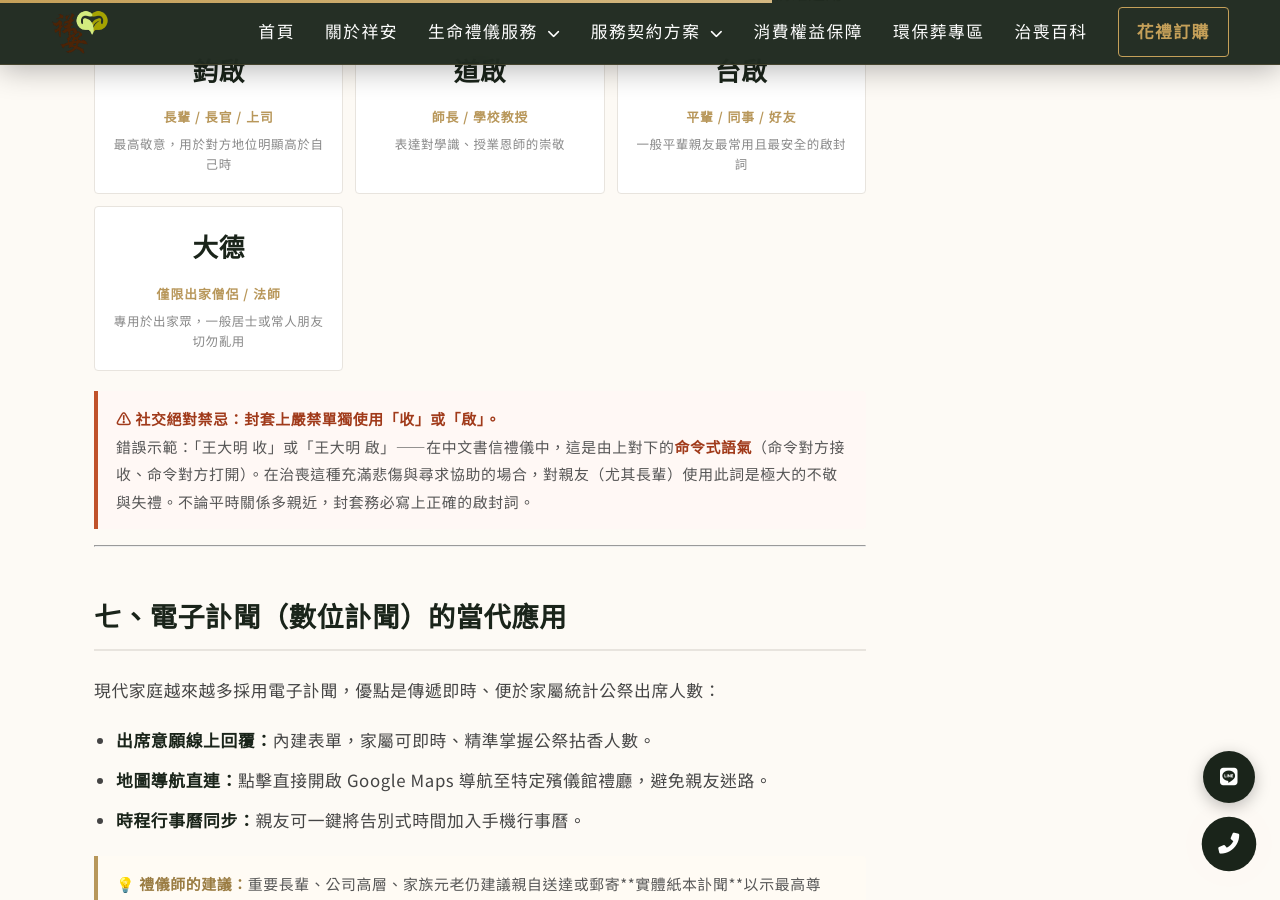
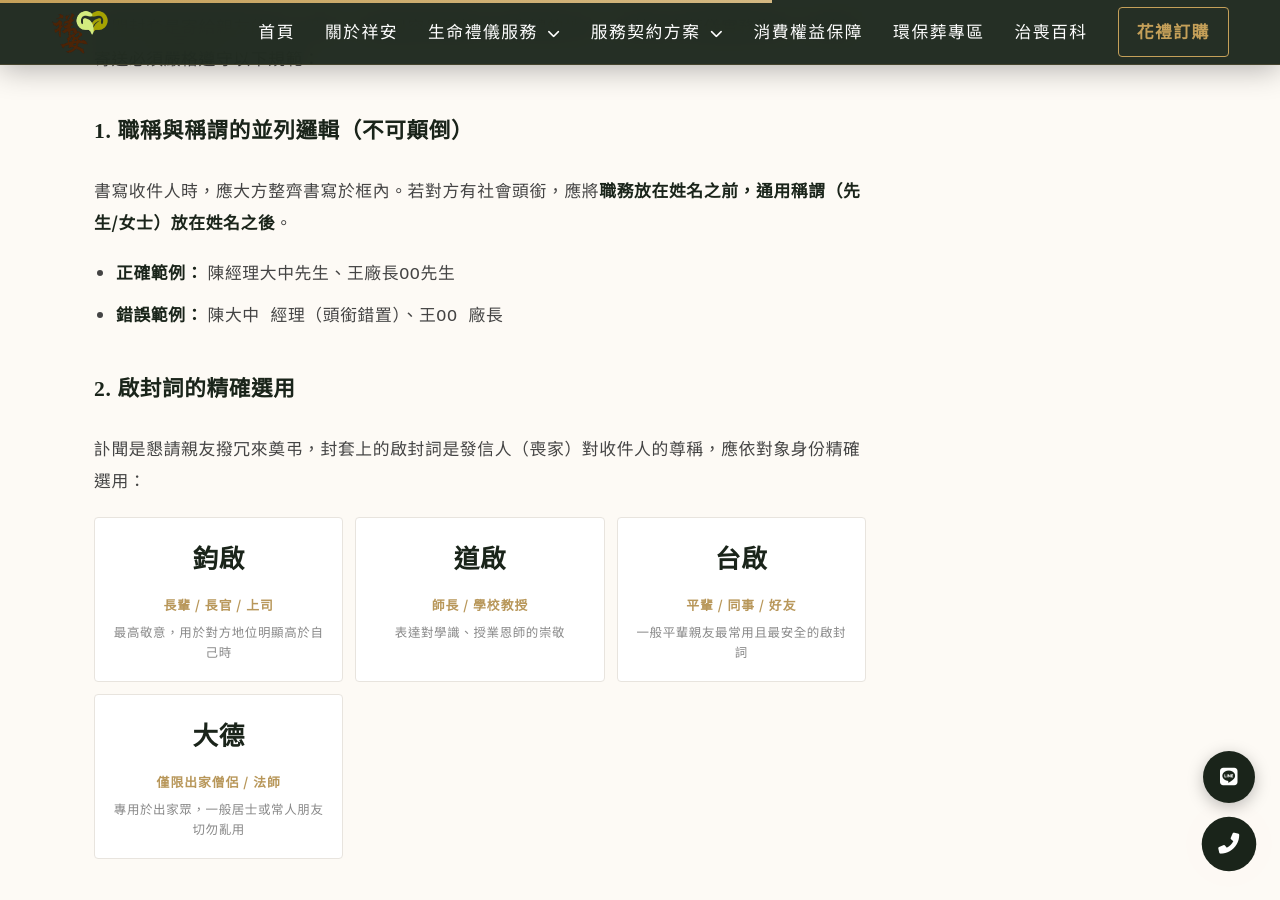
Before and after one commit to Shiangan/Shiangan, a Jekyll site: the page built from _posts/2026-02-24-article-fuwen.md, in a window 1280 px wide and 900 px high, scrolled down 5314 px. Built offline with Jekyll 4.4.1, drawn with Linux system fonts in a browser that asks for light colours; some web fonts are replaced; some of the changed text lies outside the part shown.

Commit message:
Update 2026-02-24-article-fuwen.md

```diff
--- a/_posts/2026-02-24-article-fuwen.md
+++ b/_posts/2026-02-24-article-fuwen.md
@@ -3,7 +3,7 @@
 title: "【訃聞寫法完全指南】稱謂對照、同婚具名、宗教格式與封套啟封詞禁忌"
 date: 2026-02-24 09:00:00 +0800
 category: 禮俗禁忌
-description: "訃聞怎麼寫才不失禮？祥安生命禮儀師完整解析：享壽享年得年用法、顯考顯妣稱謂、孤子哀子具名順序、同性配偶護喪夫妻具名、佛道基督宗教格式差異，以及封套鈞啟台啟道啟用法。"
+description: "訃聞怎麼寫才不失禮？祥安生命禮儀師完整解析：享壽享年得年、耆壽嵩壽用法、顯考顯妣稱謂、孤子哀子具名順序、同性配偶護喪夫妻具名、佛道基督宗教格式差異，以及封套不聯名、不寄掛號等重大禁忌。"
 permalink: /article-fuwen.html
 image: /images/article-fuwen-ultimate.jpg
 robots: "index, follow"
@@ -16,10 +16,10 @@
     answer: "這稱為「挪抬」，是中文書信禮節的最細緻表現。凡提及逝者尊稱（如「先考」、「先慈」）或其靈魂相關詞語時，字前空一格，代表對其靈魂的尊崇與禮敬。現代訃聞多已省略，但正式訃聞仍建議遵循。"
   - question: "封套上該寫「收」還是「啟」？"
     answer: "兩者皆不可單獨使用。「收」是命令受信者接收，「啟」是命令其打開，語氣粗魯直接，對收件人（尤其長輩）極為失禮。正確做法：對長輩寫「鈞啟」，對平輩寫「台啟」，對師長寫「道啟」。"
-  - question: "父親和母親過世的訃聞稱謂有什麼不同？"
-    answer: "依古禮，無父稱「孤」，無母稱「哀」。父親過世、母親仍在，子女自稱「孤子」；母親過世、父親仍在，子女自稱「哀子」；若父母皆已故（不論本次是哪位長輩圓滿），子女則統稱「孤哀子」。"
-  - question: "享壽、享年、得年怎麼分？"
-    answer: "傳統以虛歲計算：80 歲以上稱「高壽」，60 至 79 歲稱「享壽」，30 至 59 歲稱「享年」，30 歲以下英年早逝則稱「得年」。現代基於對家屬體恤，30歲以下（含幼童）實務上多通用「得年」，較少使用刺心的「行年」或「存年」。"
+  - question: "訃聞封套可以寫「OOO 先生女士一同」或「闔府統請」嗎？"
+    answer: "絕對不可以。訃聞封套秉持「不聯名」鐵律，一次只能填寫一人（如：陳經理大中先生），不可聯名、不可寫闔府、不可寫全家。這是為了避免將治喪的悲傷與凶事成雙帶給親友，以示謙遜與體貼。"
+  - question: "享壽、享年、得年、耆壽、嵩壽怎麼分？"
+    answer: "傳統以虛歲計算：100歲以上稱「享嵩壽」，90至99歲稱「享耆壽」，80至89歲稱「高壽」，60至79歲稱「享壽」，30至59歲稱「享年」，30 歲以下則稱「得年」。現代基於對家屬體恤，30歲以下（含幼童）實務上多通用「得年」。"
   - question: "什麼是「喜喪」？可以用紅色訃聞嗎？"
     answer: "喜喪指逝者福壽雙全（通常指 80 歲以上、子孫滿堂）的情況，訃聞可使用「粉紅色紙」（俗稱紅帖）。但有一個重要禁忌：若逝者仍有「父母、祖父母等長輩在世」，或是留有「白髮人送黑髮人（子女先亡）」的遺憾，即使年過 80 歲，也絕對不可選用紅帖。"
 ---
@@ -202,20 +202,29 @@
 }
 </style>
 
-<!-- 引言 -->
 <div class="article-lead">
-    訃聞不只是一紙通知，它是一份深刻的生命紀實，每一個稱謂、字體與標點都承載著對逝者的尊敬與對親友的古禮。<strong>國家認證禮儀師團隊</strong>帶您深入探索訃聞中最容易被忽略卻最重要的細節：從年齡稱謂到同婚具名，從宗教格式到封套禁忌，一篇掌握所有關鍵，讓治盛文書毫無缺漏。
+    訃聞不只是一紙通知，它是一份深刻的生命紀實，每一個稱謂、字體與郵寄細節都承載著對逝者的尊敬與對親友的古禮。<strong>國家認證禮儀師團隊</strong>帶您深入探索訃聞中最容易被忽略卻最重要的細節：從百歲嵩壽稱謂到同婚具名，從宗教格式到封套「不聯名」禁忌，一篇掌握所有關鍵，讓治喪文書毫無缺漏。
 </div>
 
-## 一、年齡稱謂：享壽、享年、得年的正確用法
+## 一、年齡稱謂：從得年到嵩壽的正確用法
 
-訃聞中的年齡稱謂依逝者去世年齡而定，傳統以<strong>虛歲</strong>計算。使用錯誤的稱謂往往會顯得不夠莊重。
+訃聞中的年齡稱謂依逝者去世年齡而定，傳統以<strong>虛歲</strong>計算。隨著現代醫療發達、人瑞變多，超高齡逝者的稱謂分級更顯莊重：
 
 <div class="term-grid">
     <div class="term-card">
+        <span class="term-card__word">享嵩壽</span>
+        <span class="term-card__range">100 歲以上</span>
+        <p>百歲人瑞專用，象徵如嵩山之高、福壽齊天</p>
+    </div>
+    <div class="term-card">
+        <span class="term-card__word">享耆壽</span>
+        <span class="term-card__range">90 — 99 歲</span>
+        <p>九旬高齡圓滿者專用，彰顯德高望重與長壽</p>
+    </div>
+    <div class="term-card">
         <span class="term-card__word">高壽</span>
-        <span class="term-card__range">80 歲以上</span>
-        <p>福壽雙全之最高褒稱，子孫滿堂者可搭配「喜喪」禮俗</p>
+        <span class="term-card__range">80 — 89 歲</span>
+        <p>福壽雙全之褒稱，子孫滿堂者可搭配「喜喪」禮俗</p>
     </div>
     <div class="term-card">
         <span class="term-card__word">享壽</span>
@@ -385,9 +394,17 @@
 
 ---
 
-## 六、封套社交學：第一道門的社交禮儀
+## 六、封套社交學：第一道門的實務與禁忌
 
-訃聞封套是寄給親友的第一印象，啟封詞的選擇直接影響收件者的感受，必須依對象身份精確選用。
+訃聞封套是寄給親友的第一印象，也是最容易因粗心而失禮的地方。依據全台葬儀實務指南，書寫與寄送必須嚴格遵守以下規範：
+
+### 1. 職稱與稱謂的並列邏輯（不可顛倒）
+書寫收件人時，應大方整齊書寫於框內。若對方有社會頭銜，應將**職務放在姓名之前，通用稱謂（先生/女士）放在姓名之後**。
+- **正確範例：** `陳經理大中先生`、`王廠長OO先生`
+- **錯誤範例：** `陳大中 經理`（頭銜錯置）、`王OO 廠長`
+
+### 2. 啟封詞的精確選用
+訃聞是懇請親友撥冗來奠弔，封套上的啟封詞是發信人（喪家）對收件人的尊稱，應依對象身份精確選用：
 
 <div class="salutation-grid">
     <div class="salutation-card">
@@ -412,9 +429,15 @@
     </div>
 </div>
 
+### 3. 封套三大絕對禁忌
+
 <div class="warn-box">
-    <strong>⚠ 社交絕對禁忌：封套上嚴禁單獨使用「收」或「啟」。</strong><br>
-    錯誤示範：「王大明 收」或「王大明 啟」——在中文書信禮儀中，這是由上對下的<strong>命令式語氣</strong>（命令對方接收、命令對方打開）。在治喪這種充滿悲傷與尋求協助的場合，對親友（尤其長輩）使用此詞是極大的不敬與失禮。不論平時關係多親近，封套務必寫上正確的啟封詞。
+    <strong>❌ 禁忌一：嚴禁單獨寫「收」或「啟」</strong><br>
+    在中文書信禮儀中，單名一個「收」或「啟」是居高臨下的<strong>命令式語氣</strong>（命令對方接收、命令對方打開）。喪家此時處於低位，對親友使用此詞是極大的不敬。<br><br>
+    <strong>❌ 禁忌二：絕對不可聯名（不寫閣府、不寫一同）</strong><br>
+    傳統郵寄訃聞實務上，**一個封套只填寫一人姓名**（不可寫「王大明先生 夫人 闔府統請」或「王大明先生女士一同」）。聯名或闔府意指「凶事成雙、邀請全家參與喪事」，為免親友忌諱，必須一人一封，或僅針對代表者寄送，以示謙恭與體貼。<br><br>
+    <strong>❌ 禁忌三：不可使用訂書針裝訂、不寄掛號信</strong><br>
+    訃聞封套在封口時應用膠水黏貼，**不可使用訂書針**（易刺傷郵差與親友，極不禮貌）。此外，訃聞寄送**一律採平信（或大宗平信）**，絕對不寄掛號信。因掛號信若無人收件，親友必須親自跑郵局憑通知單「招領領取治喪信件」，在民俗上會讓人覺得「強迫觸霉頭」，實務上應多加注意。
 </div>
 
 ---
@@ -428,4 +451,28 @@
 - **時程行事曆同步：**親友可一鍵將告別式時間加入手機行事曆。
 
 <div class="tip-box">
-    <strong>💡 禮儀師的建議：</strong>重要長輩、公司高層、家族元老仍建議親自送達或郵寄**實體紙本訃聞**以示最高尊崇；同儕平輩、遠方親友則可運用**電子訃聞**輔助，效率與禮節兼顧。
+    <strong>💡 禮儀師的建議：</strong>重要長輩、公司高層、家族元元老仍建議親自送達或郵寄**實體紙本訃聞**（遵照上述封套直寫規範）以示最高尊崇；同儕平輩、年輕一代親友則可運用**電子訃聞**輔助，效率與禮節兼顧。
+</div>
+
+---
+
+## 結語：文字的份量，來自對關係的尊重
+
+訃聞的每一個稱謂、每一道格式、甚至封套上筆墨的落款，都是對逝者的莊重敬禮，也是對收件親友的溫柔照顧。在治喪的忙碌與哀慟中，這些繁複細節往往讓家屬感到精疲力竭。祥安生命提供<strong>24H 免費訃聞代筆與數位化諮詢</strong>，由國家認證禮儀師逐字確認，不論您的家庭結構多麼獨特，都能確保每一份訃聞傳遞出最莊重的敬意。
+
+<div class="post-cta">
+    <h3 class="post-cta__title">訃聞稱謂與封套有疑問？祥安代筆代勞</h3>
+    <p class="post-cta__desc">
+        24 小時免費訃聞諮詢，由國家認證禮儀師逐字確認，<br>
+        確保每一份訃聞與封套皆傳遞最精準、莊重的敬意。
+    </p>
+    <a href="tel:+886978583699" class="post-cta__tel">
+        <i class="fas fa-phone-alt" aria-hidden="true"></i> 0978-583-699
+    </a>
+    <a href="https://line.me/ti/p/@shiangan"
+       target="_blank"
+       rel="noopener noreferrer"
+       class="post-cta__line">
+        <i class="fab fa-line" aria-hidden="true"></i> LINE 即時諮詢
+    </a>
+</div>
```
